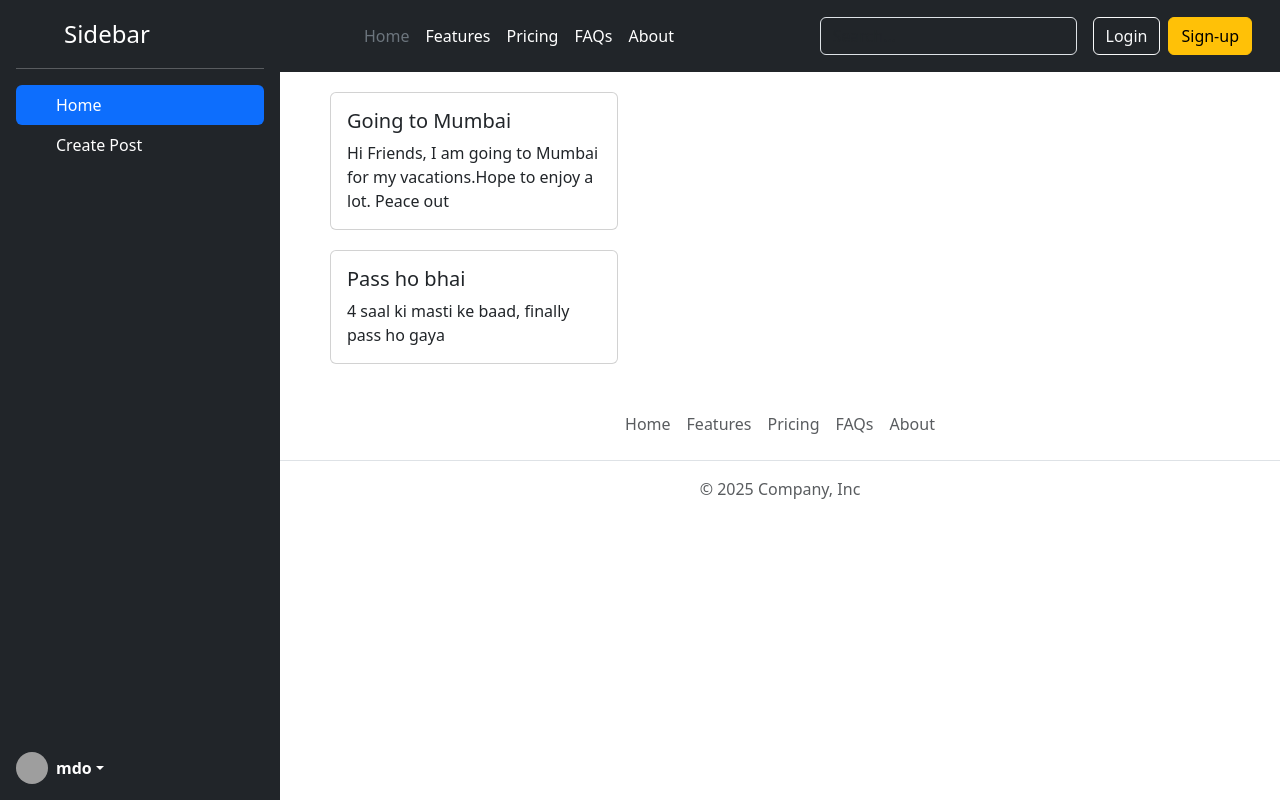
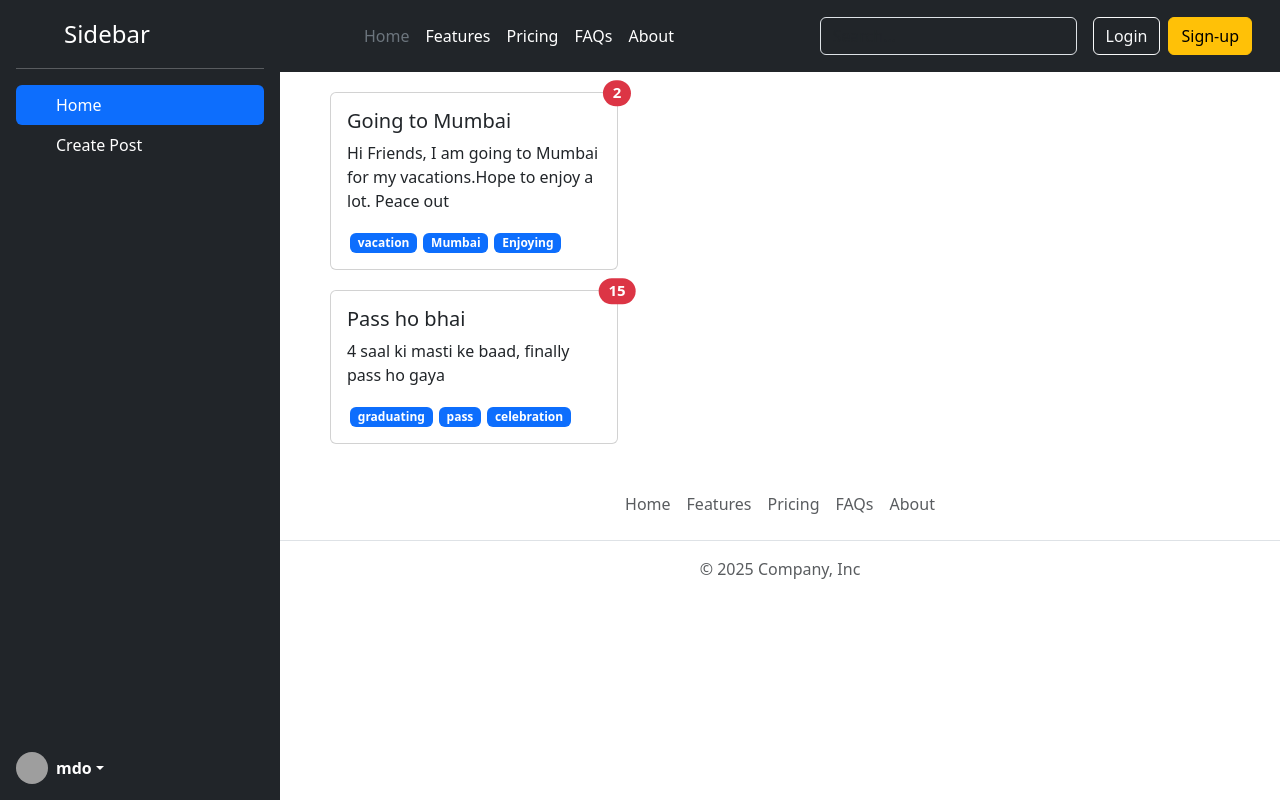
Before and after one commit to Daksh-Badhwar/Social_Media, a React (Vite) app: page / in a window 1280 px wide. Built offline with nearby package versions, Linux system fonts and the light colour scheme; grey boxes are pictures that could not be loaded.

Commit message:
Adding Badges(Reactions)

```diff
--- a/src/App.css
+++ b/src/App.css
@@ -10,3 +10,6 @@
 .post-card{
   margin: 20px 50px;
 }
+.hash-tag{
+  margin:0px 3px;
+}
--- a/src/components/Post.jsx
+++ b/src/components/Post.jsx
@@ -3,8 +3,18 @@ const Post=({post})=>{
     <div class="card post-card" style={{width: "18rem"}}>
 
   <div class="card-body">
-    <h5 class="card-title">{post.title}</h5>
+    <h5 class="card-title">{post.title}
+
+  <span class="position-absolute top-0 start-100 translate-middle badge rounded-pill bg-danger">
+    {post.reactions}
+  </span>
+  </h5>
     <p class="card-text">{post.body}</p>
+
+    {post.tags.map((tag)=>
+    <span class="badge text-bg-primary hash-tag">{tag}</span>
+    )}
+
 
   </div>
 </div>
```
